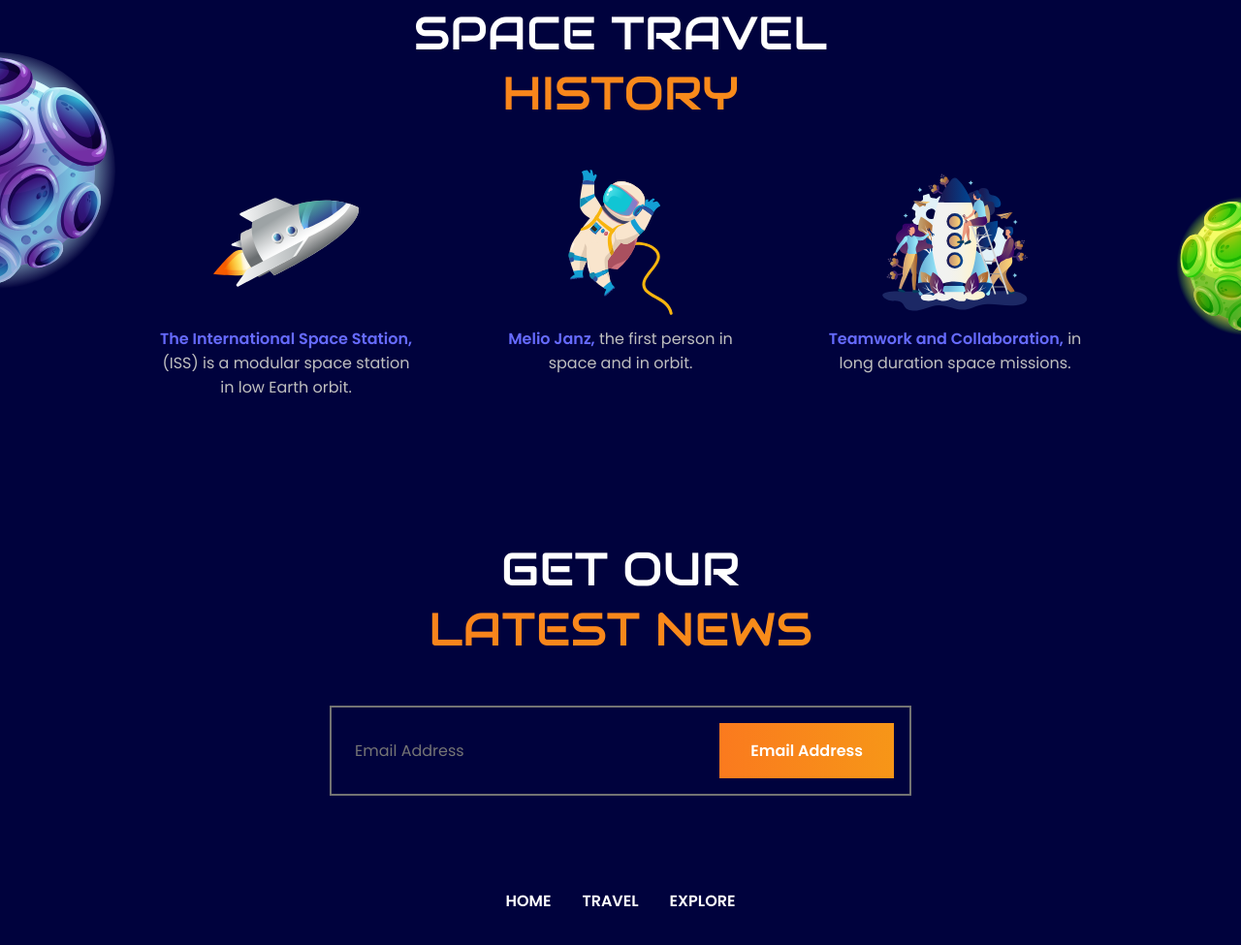
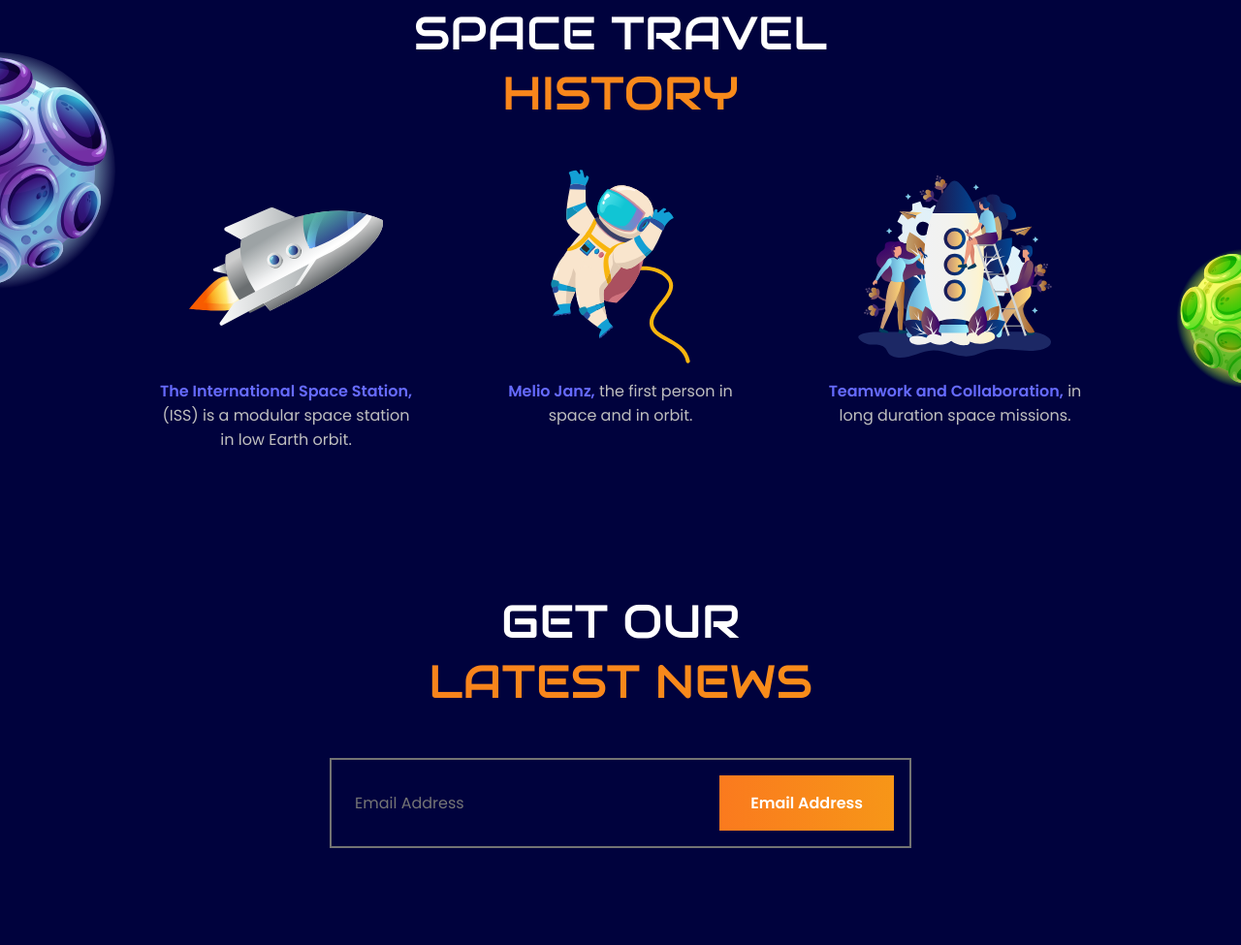
Before and after one commit to erickdc7/responsive-space-website-2, a plain HTML site: page index.html in a window 1280 px wide. Shown: the part 2666-3641 px from the top of the page at 97% size. Drawn offline with nearby package versions, Linux system fonts and the light colour scheme.

Commit message:
add history img styles

```diff
--- a/assets/css/styles.css
+++ b/assets/css/styles.css
@@ -868,4 +868,9 @@ img {
     grid-template-columns: repeat(3, 265px);
     column-gap: 5rem;
   }
+
+  .history__img {
+    width: 200px;
+    margin-bottom: 1rem;
+  }
 }
```
